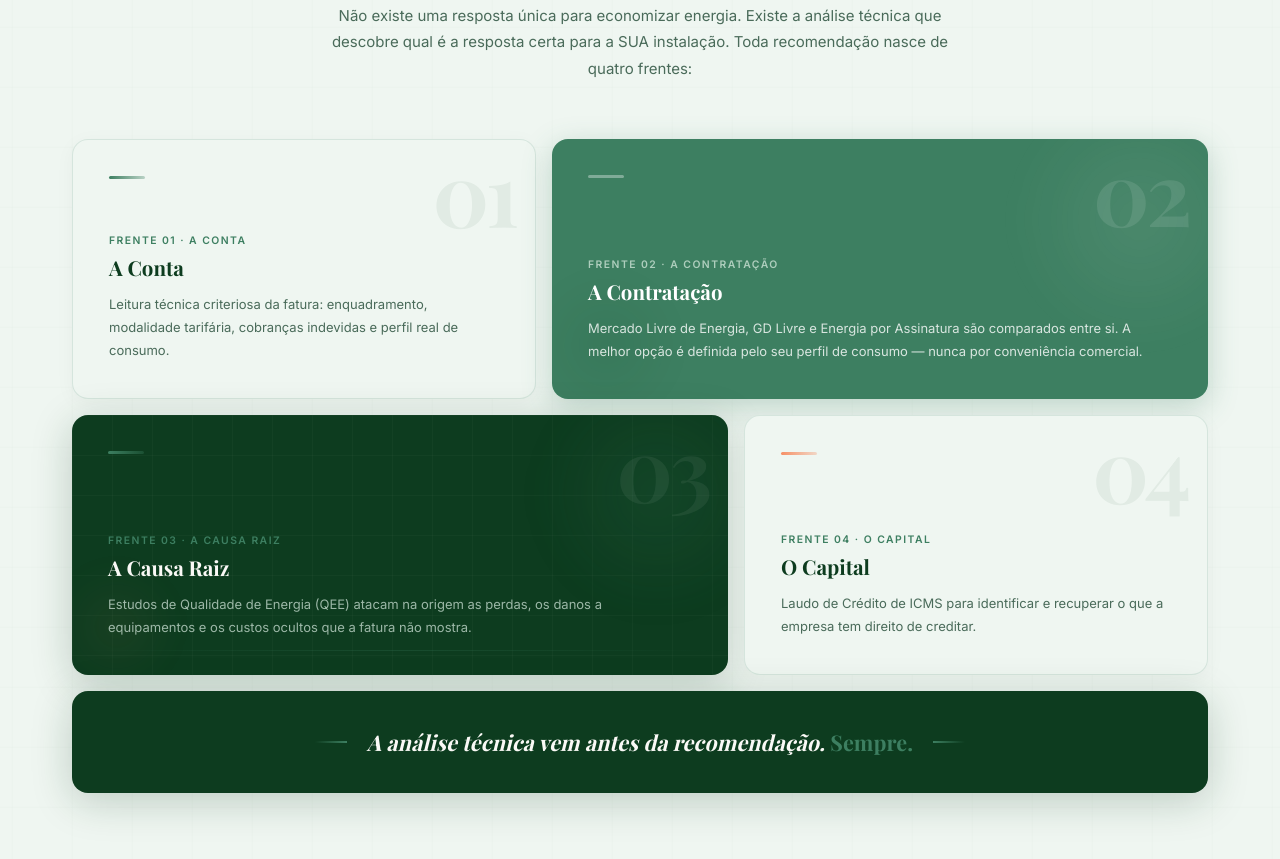
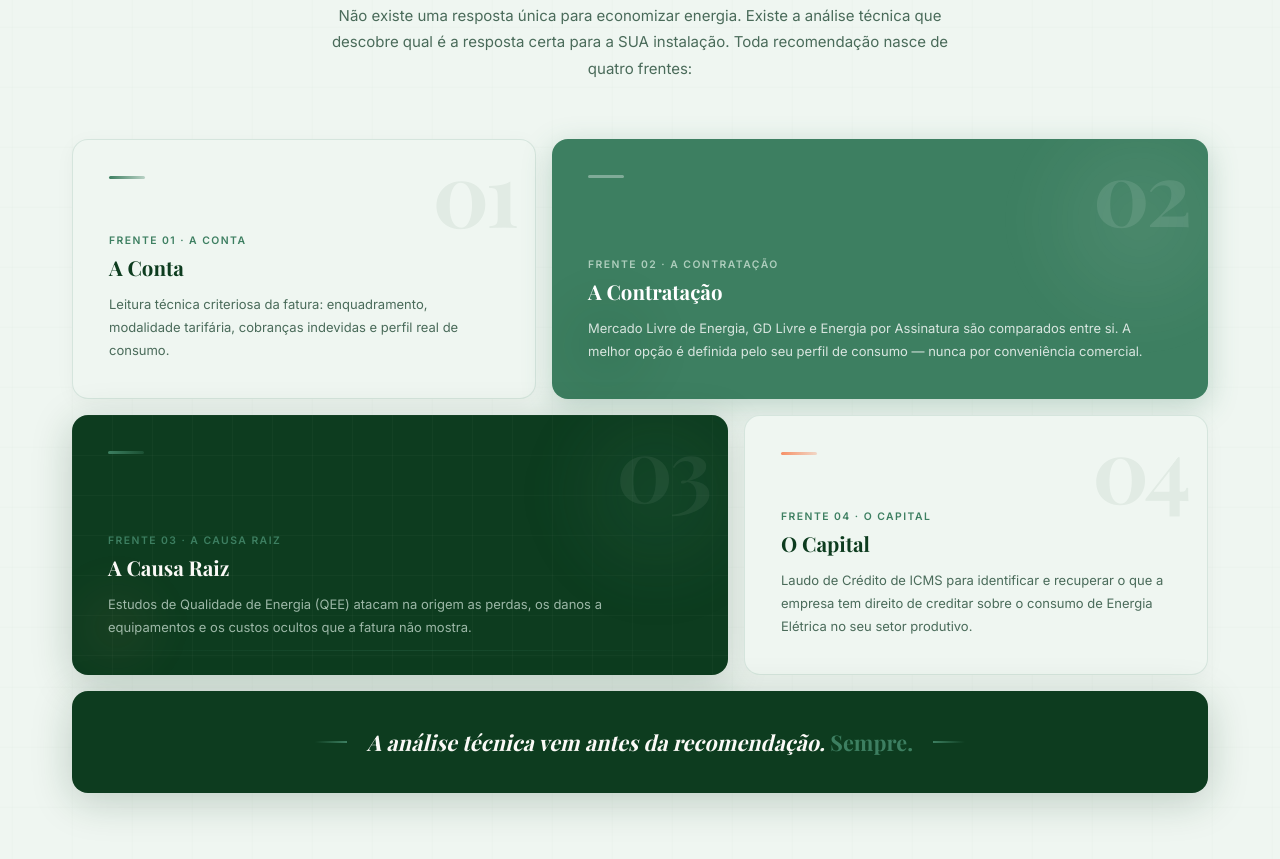
Before and after one commit to artfbrand/Site-AFB-CONSULTORIA, a plain HTML site: page index.html in a window 1280 px wide. Shown: the part 3012-3871 px from the top of the page. Drawn offline with nearby package versions, Linux system fonts and the light colour scheme; a web font is replaced by a local one.

Commit message:
copy: expande texto Frente 04 — setor produtivo

```diff
--- a/index.html
+++ b/index.html
@@ -1682,7 +1682,7 @@
             <div style="position:relative;z-index:2;display:flex;flex-direction:column;justify-content:flex-end;flex:1;">
               <span class="mc-eyebrow mc-eyebrow-sage" style="margin-bottom:.5rem;">Frente 04 · O Capital</span>
               <h3 class="mc-h3 mc-h3-sage" id="mc-f4-h3" style="font-size:clamp(1.1rem,1.6vw,1.35rem);margin-bottom:.75rem;">O Capital</h3>
-              <p class="mc-p mc-p-sage">Laudo de Crédito de ICMS para identificar e recuperar o que a empresa tem direito de creditar.</p>
+              <p class="mc-p mc-p-sage">Laudo de Crédito de ICMS para identificar e recuperar o que a empresa tem direito de creditar sobre o consumo de Energia Elétrica no seu setor produtivo.</p>
             </div>
           </article>
 
```
